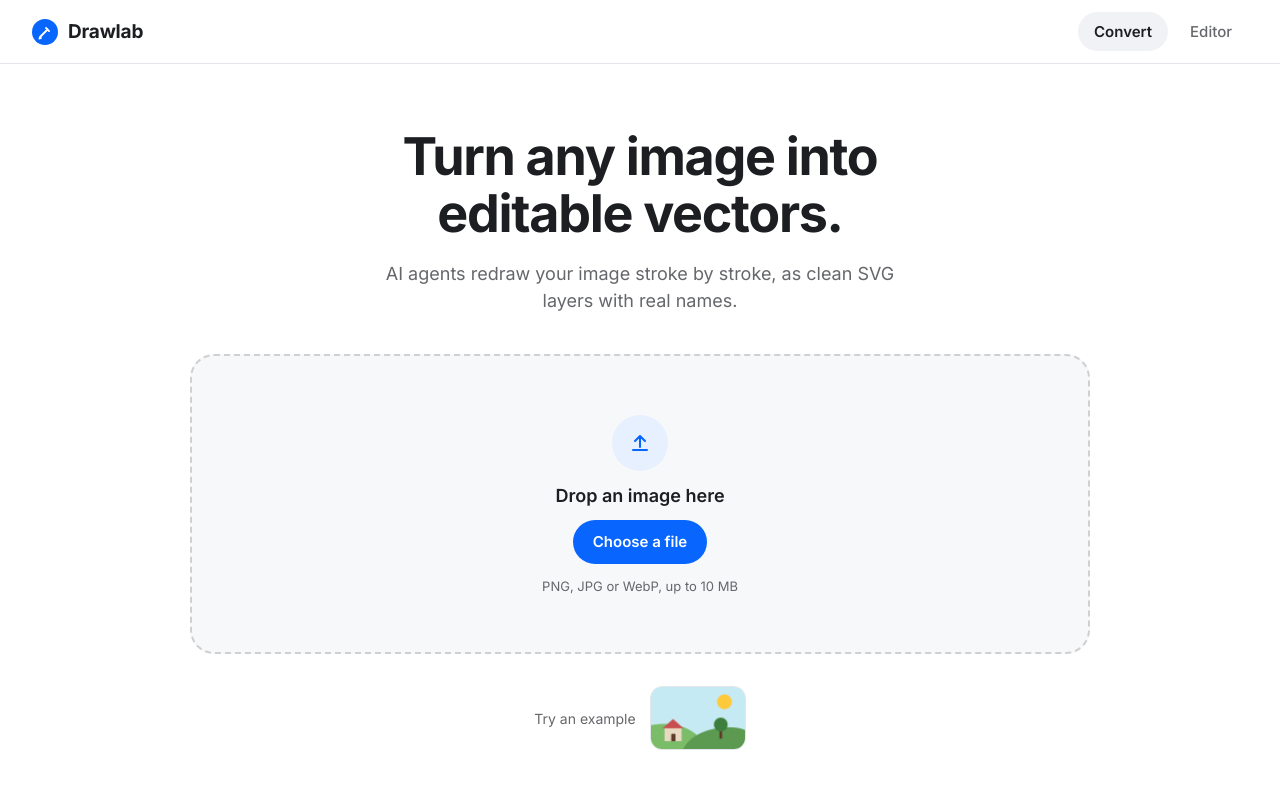
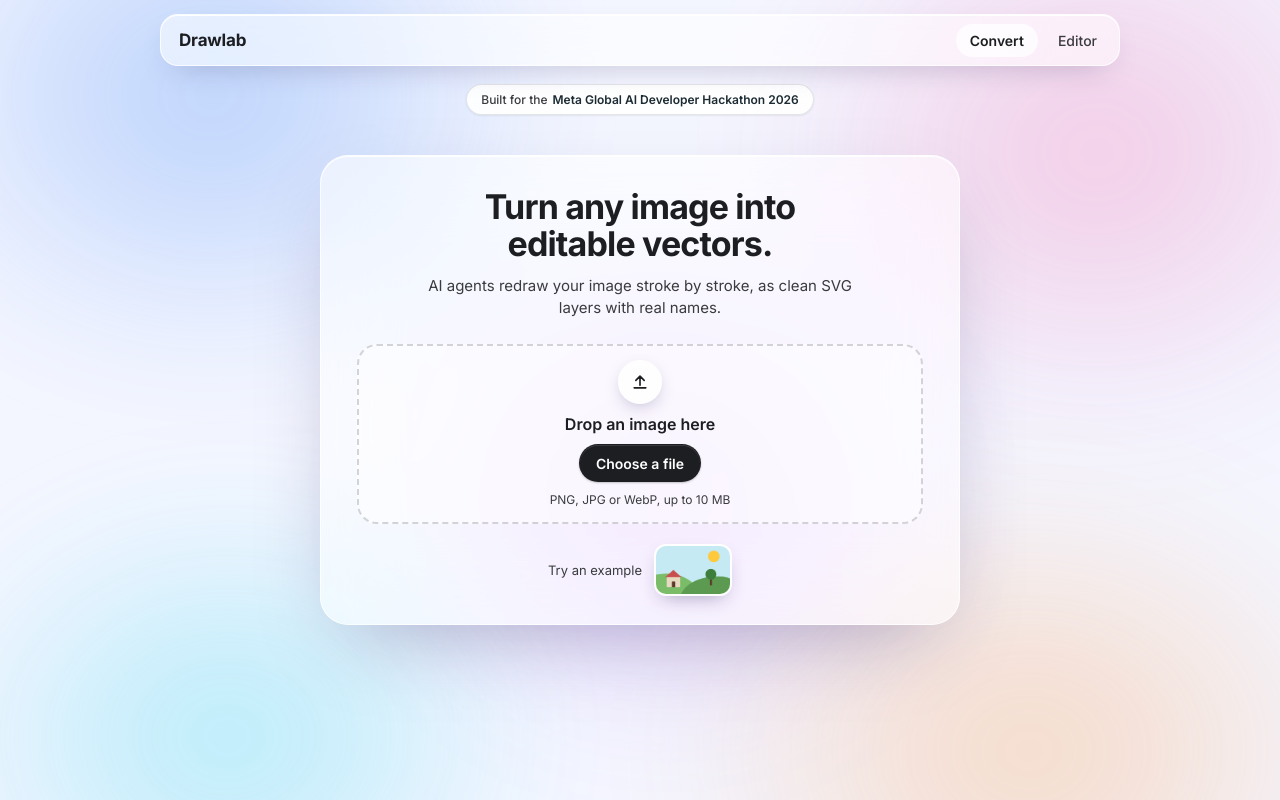
Before and after one commit to bborel-dev/drawlab, a React (Vite) app in the folder frontend/: page / in a window 1280 px wide. Built offline with nearby package versions, Linux system fonts and the light colour scheme.

Commit message:
feat: restyle the converter as glass over an animated color background

```diff
--- a/frontend/src/App.css
+++ b/frontend/src/App.css
@@ -1,17 +1,139 @@
+.backdrop {
+  position: fixed;
+  inset: 0;
+  z-index: -1;
+  overflow: hidden;
+}
+
+.blob {
+  position: absolute;
+  border-radius: 50%;
+  filter: blur(60px);
+}
+
+.blob-blue {
+  left: -12vw;
+  top: -22vh;
+  width: 54vw;
+  height: 70vh;
+  background: radial-gradient(closest-side, #3b82f6, transparent);
+  opacity: 0.32;
+  animation: drift-a 18s ease-in-out infinite alternate;
+}
+
+.blob-pink {
+  right: -12vw;
+  top: -16vh;
+  width: 50vw;
+  height: 68vh;
+  background: radial-gradient(closest-side, #ec4899, transparent);
+  opacity: 0.26;
+  animation: drift-b 22s ease-in-out infinite alternate;
+}
+
+.blob-violet {
+  left: 29vw;
+  top: 30vh;
+  width: 45vw;
+  height: 62vh;
+  background: radial-gradient(closest-side, #a855f7, transparent);
+  filter: blur(70px);
+  opacity: 0.26;
+  animation: drift-c 26s ease-in-out infinite alternate;
+}
+
+.blob-cyan {
+  left: -8vw;
+  bottom: -24vh;
+  width: 49vw;
+  height: 62vh;
+  background: radial-gradient(closest-side, #22d3ee, transparent);
+  opacity: 0.3;
+  animation: drift-a 20s ease-in-out infinite alternate;
+}
+
+.blob-orange {
+  right: -8vw;
+  bottom: -26vh;
+  width: 53vw;
+  height: 66vh;
+  background: radial-gradient(closest-side, #fb923c, transparent);
+  opacity: 0.3;
+  animation: drift-b 24s ease-in-out infinite alternate;
+}
+
+@keyframes drift-a {
+  to {
+    transform: translate(8vw, -6vh) scale(1.15);
+  }
+}
+
+@keyframes drift-b {
+  from {
+    transform: scale(1.1);
+  }
+
+  to {
+    transform: translate(-10vw, 8vh) scale(0.95);
+  }
+}
+
+@keyframes drift-c {
+  to {
+    transform: translate(4vw, 9vh) rotate(40deg);
+  }
+}
+
+.glass {
+  background: var(--glass-fill);
+  -webkit-backdrop-filter: var(--glass-blur);
+  backdrop-filter: var(--glass-blur);
+}
+
 .site-header {
+  position: sticky;
+  top: 14px;
+  z-index: 10;
   display: flex;
   align-items: center;
   justify-content: space-between;
-  height: 64px;
-  padding: 0 32px;
-  border-bottom: 1px solid var(--color-border);
+  width: min(960px, 100% - 32px);
+  height: 52px;
+  margin: 14px auto 0;
+  padding: 0 8px 0 18px;
+  border: 1px solid var(--glass-edge);
+  border-radius: 18px;
+  box-shadow:
+    0 12px 32px -16px rgb(40 30 90 / 35%),
+    inset 0 1px 0 rgb(255 255 255 / 90%);
+}
+
+.hackathon-badge {
+  display: flex;
+  align-items: center;
+  gap: 5px;
+  width: fit-content;
+  margin: 18px auto 0;
+  padding: 7px 14px;
+  border: 1px solid rgb(28 43 51 / 12%);
+  border-radius: 999px;
+  background: rgb(255 255 255 / 92%);
+  box-shadow: 0 1px 2px rgb(28 43 51 / 8%);
+  font-size: 12px;
+  font-weight: 600;
+  color: #1c2b33;
+}
+
+.hackathon-label {
+  font-weight: 500;
+  color: var(--color-text-secondary);
 }
 
 .brand {
   display: flex;
   align-items: center;
-  gap: 10px;
-  font-size: 19px;
+  gap: 8px;
+  font-size: 17px;
   font-weight: 700;
   letter-spacing: -0.01em;
 }
@@ -22,15 +144,15 @@
 }
 
 .nav-item {
-  padding: 10px 16px;
+  padding: 8px 14px;
   border-radius: 999px;
-  font-size: 15px;
+  font-size: 14px;
   font-weight: 500;
   color: var(--color-text-secondary);
 }
 
 .nav-item.is-active {
-  background: var(--color-surface-strong);
+  background: var(--glass-fill-strong);
   color: var(--color-text);
   font-weight: 600;
 }
@@ -43,14 +165,16 @@
   display: inline-flex;
   align-items: center;
   justify-content: center;
-  height: 44px;
-  padding: 0 20px;
-  border: none;
+  height: 38px;
+  padding: 0 16px;
+  border: 1px solid transparent;
   border-radius: 999px;
-  font-size: 15px;
+  font-size: 14px;
   font-weight: 600;
   cursor: pointer;
-  transition: background 150ms ease;
+  transition:
+    background 150ms ease,
+    box-shadow 150ms ease;
 }
 
 .button:disabled {
@@ -61,6 +185,9 @@
 .button-primary {
   background: var(--color-accent);
   color: #ffffff;
+  box-shadow:
+    0 1px 2px rgb(28 30 33 / 25%),
+    inset 0 1px 0 rgb(255 255 255 / 12%);
 }
 
 .button-primary:not(:disabled):hover {
@@ -68,12 +195,13 @@
 }
 
 .button-secondary {
-  background: var(--color-surface-strong);
+  border-color: rgb(255 255 255 / 80%);
+  background: rgb(255 255 255 / 60%);
   color: var(--color-text);
 }
 
 .button-secondary:hover {
-  background: var(--color-border);
+  background: rgb(255 255 255 / 85%);
 }
 
 .button-ghost {
@@ -82,27 +210,32 @@
 }
 
 .button-ghost:hover {
-  background: var(--color-surface);
+  background: rgb(255 255 255 / 50%);
 }
 
 .converter {
   display: flex;
   flex-direction: column;
   align-items: center;
-  gap: 20px;
-  width: min(900px, 100% - 32px);
-  margin: 0 auto;
-  padding: 28px 0 48px;
+  gap: 12px;
+  width: min(600px, 100% - 32px);
+  margin: 40px auto 40px;
+  padding: 18px 24px 20px;
+  border: 1px solid var(--glass-edge);
+  border-radius: 28px;
+  box-shadow: var(--glass-shadow);
 }
 
 .converter-empty {
   gap: 0;
-  padding-top: 64px;
+  width: min(640px, 100% - 32px);
+  margin-top: 40px;
+  padding: 32px 36px 28px;
 }
 
 .converter-empty h1 {
   margin: 0;
-  font-size: clamp(36px, 5vw, 52px);
+  font-size: clamp(28px, 4vw, 34px);
   font-weight: 700;
   letter-spacing: -0.025em;
   line-height: 1.1;
@@ -110,9 +243,9 @@
 }
 
 .lede {
-  max-width: 560px;
-  margin: 18px 0 0;
-  font-size: 18px;
+  max-width: 440px;
+  margin: 12px 0 0;
+  font-size: 15px;
   line-height: 1.5;
   text-align: center;
   color: var(--color-text-secondary);
@@ -120,10 +253,10 @@
 
 .error-banner {
   width: 100%;
-  margin: 28px 0 0;
+  margin: 24px 0 0;
   padding: 12px 16px;
-  border-radius: 12px;
-  background: var(--color-danger-soft);
+  border-radius: 14px;
+  background: rgb(253 236 236 / 85%);
   color: var(--color-danger);
   font-size: 14px;
 }
@@ -133,67 +266,71 @@
   flex-direction: column;
   align-items: center;
   justify-content: center;
-  gap: 14px;
+  gap: 10px;
   width: 100%;
-  height: 300px;
-  margin-top: 40px;
-  border: 2px dashed var(--color-border-strong);
-  border-radius: 24px;
-  background: #f7f8fa;
+  height: 180px;
+  margin-top: 24px;
+  border: 2px dashed rgb(28 30 33 / 18%);
+  border-radius: 20px;
+  background: rgb(255 255 255 / 45%);
   transition:
     border-color 150ms ease,
     background 150ms ease;
 }
 
 .drop-zone.is-over {
-  border-color: var(--color-accent);
-  background: var(--color-accent-soft);
+  border-color: #a855f7;
+  background: rgb(243 232 255 / 60%);
 }
 
 .drop-icon {
   display: grid;
   place-items: center;
-  width: 56px;
-  height: 56px;
+  width: 44px;
+  height: 44px;
   border-radius: 50%;
-  background: var(--color-accent-soft);
+  background: rgb(255 255 255 / 85%);
+  box-shadow: 0 6px 18px -6px rgb(40 30 90 / 35%);
 }
 
 .drop-title {
   margin: 0;
-  font-size: 18px;
+  font-size: 16px;
   font-weight: 600;
 }
 
 .drop-hint {
   margin: 0;
-  font-size: 13px;
+  font-size: 12px;
   color: var(--color-text-secondary);
 }
 
 .examples {
   display: flex;
   align-items: center;
-  gap: 14px;
-  margin-top: 32px;
-  font-size: 14px;
+  gap: 12px;
+  margin-top: 20px;
+  font-size: 13px;
   color: var(--color-text-secondary);
 }
 
 .example {
-  width: 96px;
-  height: 64px;
+  width: 78px;
+  height: 52px;
   padding: 0;
   overflow: hidden;
-  border: 1px solid var(--color-border);
+  border: 2px solid rgb(255 255 255 / 90%);
   border-radius: 12px;
   background: var(--color-background);
+  box-shadow: 0 8px 20px -8px rgb(40 30 90 / 40%);
   cursor: pointer;
   transition: box-shadow 150ms ease;
 }
 
 .example:hover {
-  box-shadow: 0 0 0 2px var(--color-accent);
+  box-shadow:
+    0 0 0 2px var(--color-accent),
+    0 8px 20px -8px rgb(40 30 90 / 40%);
 }
 
 .example img {
@@ -221,7 +358,7 @@
 
 .file-name {
   overflow: hidden;
-  font-size: 16px;
+  font-size: 14px;
   font-weight: 600;
   text-overflow: ellipsis;
   white-space: nowrap;
@@ -229,37 +366,38 @@
 
 .badge {
   flex: none;
-  padding: 4px 10px;
+  padding: 3px 9px;
   border-radius: 999px;
-  font-size: 13px;
+  font-size: 12px;
   font-weight: 600;
 }
 
-.badge-blue {
-  background: var(--color-accent-soft);
-  color: var(--color-accent-hover);
+.badge-neutral {
+  background: rgb(28 30 33 / 7%);
+  color: var(--color-text);
 }
 
 .badge-green {
-  background: var(--color-success-soft);
-  color: var(--color-success);
+  background: rgb(30 126 52 / 14%);
+  color: #1a6b2d;
 }
 
 .view-switch {
   display: flex;
   padding: 4px;
+  border: 1px solid rgb(255 255 255 / 80%);
   border-radius: 999px;
-  background: var(--color-surface-strong);
+  background: rgb(255 255 255 / 50%);
 }
 
 .view-switch button {
-  height: 36px;
-  padding: 0 16px;
+  height: 30px;
+  padding: 0 13px;
   border: none;
   border-radius: 999px;
   background: transparent;
   color: var(--color-text-secondary);
-  font-size: 14px;
+  font-size: 13px;
   font-weight: 600;
   cursor: pointer;
 }
@@ -267,7 +405,7 @@
 .view-switch button[aria-pressed='true'] {
   background: var(--color-background);
   color: var(--color-text);
-  box-shadow: 0 1px 3px rgb(0 0 0 / 12%);
+  box-shadow: 0 2px 6px rgb(40 30 90 / 18%);
 }
 
 .frame {
@@ -275,9 +413,11 @@
   width: 100%;
   margin: 0;
   overflow: hidden;
-  border-radius: 20px;
+  border-radius: 18px;
   background: var(--color-background);
-  box-shadow: 0 0 0 1px var(--color-border);
+  box-shadow:
+    0 0 0 1px rgb(255 255 255 / 90%),
+    0 18px 40px -20px rgb(40 30 90 / 45%);
 }
 
 .drawing-svg,
@@ -323,12 +463,15 @@
   top: 50%;
   display: grid;
   place-items: center;
-  width: 44px;
-  height: 44px;
-  margin: -22px 0 0 -22px;
+  width: 38px;
+  height: 38px;
+  margin: -19px 0 0 -19px;
+  border: 1px solid rgb(255 255 255 / 90%);
   border-radius: 50%;
-  background: #ffffff;
-  box-shadow: 0 4px 14px rgb(0 0 0 / 18%);
+  background: rgb(255 255 255 / 70%);
+  -webkit-backdrop-filter: blur(12px);
+  backdrop-filter: blur(12px);
+  box-shadow: 0 6px 18px rgb(0 0 0 / 20%);
   pointer-events: none;
 }
 
@@ -350,28 +493,30 @@
 
 .frame-tag {
   position: absolute;
-  top: 16px;
-  padding: 6px 12px;
+  top: 12px;
+  padding: 5px 10px;
   border-radius: 999px;
-  background: rgb(28 30 33 / 72%);
-  color: #ffffff;
-  font-size: 13px;
+  background: rgb(255 255 255 / 70%);
+  -webkit-backdrop-filter: blur(12px);
+  backdrop-filter: blur(12px);
+  color: var(--color-text);
+  font-size: 12px;
   font-weight: 600;
   pointer-events: none;
 }
 
 .frame-tag-left {
-  left: 16px;
+  left: 12px;
 }
 
 .frame-tag-right {
-  right: 16px;
+  right: 12px;
 }
 
 .drawing-status {
   display: flex;
   flex-direction: column;
-  gap: 14px;
+  gap: 12px;
   width: 100%;
 }
 
@@ -384,7 +529,7 @@
 
 .status-line p {
   margin: 0;
-  font-size: 15px;
+  font-size: 14px;
 }
 
 .status-line p span,
@@ -394,19 +539,19 @@
 
 .status-detail {
   flex: none;
-  font-size: 14px;
+  font-size: 13px;
 }
 
 .progress {
   height: 6px;
   border-radius: 6px;
-  background: var(--color-border);
+  background: rgb(255 255 255 / 70%);
 }
 
 .progress-fill {
   height: 100%;
   border-radius: 6px;
-  background: var(--color-accent);
+  background: var(--gradient-accent);
   transition: width 400ms ease;
 }
 
@@ -414,7 +559,7 @@
   display: flex;
   flex-wrap: wrap;
   gap: 8px 28px;
-  margin: 4px 0 0;
+  margin: 2px 0 0;
   padding: 0;
   list-style: none;
 }
@@ -422,17 +567,18 @@
 .step {
   display: flex;
   align-items: center;
-  gap: 8px;
-  font-size: 13px;
+  gap: 7px;
+  font-size: 12px;
   color: var(--color-text-secondary);
 }
 
 .step-dot {
   display: grid;
   place-items: center;
-  width: 20px;
-  height: 20px;
+  width: 18px;
+  height: 18px;
   border-radius: 50%;
+  background: rgb(255 255 255 / 60%);
   box-shadow: inset 0 0 0 2px var(--color-border-strong);
 }
 
@@ -446,7 +592,7 @@
 }
 
 .step-active {
-  color: var(--color-accent-hover);
+  color: var(--color-text);
   font-weight: 600;
 }
 
@@ -464,17 +610,31 @@
 
 .result-stats {
   margin: 0;
-  font-size: 14px;
+  font-size: 13px;
   color: var(--color-text-secondary);
 }
 
 .actions {
   display: flex;
   flex-wrap: wrap;
-  gap: 8px;
+  gap: 6px;
+}
+
+@media (max-width: 600px) {
+  .site-header {
+    padding: 0 6px 0 14px;
+  }
+
+  .converter,
+  .converter-empty {
+    margin-top: 24px;
+    padding: 20px;
+    border-radius: 26px;
+  }
 }
 
 @media (prefers-reduced-motion: reduce) {
+  .blob,
   .frame-placeholder {
     animation: none;
   }
--- a/frontend/src/App.tsx
+++ b/frontend/src/App.tsx
@@ -1,11 +1,15 @@
+import Backdrop from './Backdrop'
 import ConverterPage from './ConverterPage'
+import HackathonBadge from './HackathonBadge'
 import SiteHeader from './SiteHeader'
 import './App.css'
 
 function App() {
   return (
     <>
+      <Backdrop />
       <SiteHeader />
+      <HackathonBadge />
       <ConverterPage />
     </>
   )
--- /dev/null
+++ b/frontend/src/Backdrop.tsx
@@ -0,0 +1,13 @@
+function Backdrop() {
+  return (
+    <div className="backdrop" aria-hidden="true">
+      <span className="blob blob-blue" />
+      <span className="blob blob-pink" />
+      <span className="blob blob-violet" />
+      <span className="blob blob-cyan" />
+      <span className="blob blob-orange" />
+    </div>
+  )
+}
+
+export default Backdrop
--- a/frontend/src/ConverterPage.tsx
+++ b/frontend/src/ConverterPage.tsx
@@ -123,7 +123,7 @@ function ConverterPage() {
 
   if (phase === 'empty' || !source) {
     return (
-      <main className="converter converter-empty">
+      <main className="converter converter-empty glass">
         <h1>
           Turn any image into
           <br />
@@ -151,12 +151,12 @@ function ConverterPage() {
   })
 
   return (
-    <main className="converter">
+    <main className="converter glass">
       <div className="converter-row">
         <div className="file-info">
           <span className="file-name">{source.name}</span>
           {phase === 'drawing' ? (
-            <span className="badge badge-blue">Drawing</span>
+            <span className="badge badge-neutral">Drawing</span>
           ) : (
             <span className="badge badge-green">Done in {seconds} s</span>
           )}
--- a/frontend/src/DropZone.tsx
+++ b/frontend/src/DropZone.tsx
@@ -35,11 +35,11 @@ function DropZone({ onFile }: DropZoneProps) {
       onDrop={handleDrop}
     >
       <span className="drop-icon" aria-hidden="true">
-        <svg width="24" height="24" viewBox="0 0 24 24">
+        <svg width="20" height="20" viewBox="0 0 24 24">
           <path
             d="M12 16 V5 M7 10 L12 5 L17 10 M5 19 H19"
             fill="none"
-            stroke="#0866FF"
+            stroke="#1C1E21"
             strokeWidth="2"
             strokeLinecap="round"
             strokeLinejoin="round"
--- /dev/null
+++ b/frontend/src/HackathonBadge.tsx
@@ -0,0 +1,10 @@
+function HackathonBadge() {
+  return (
+    <p className="hackathon-badge">
+      <span className="hackathon-label">Built for the</span>
+      <span>Meta Global AI Developer Hackathon 2026</span>
+    </p>
+  )
+}
+
+export default HackathonBadge
--- a/frontend/src/SiteHeader.tsx
+++ b/frontend/src/SiteHeader.tsx
@@ -1,20 +1,7 @@
 function SiteHeader() {
   return (
-    <header className="site-header">
-      <div className="brand">
-        <svg width="26" height="26" viewBox="0 0 26 26" aria-hidden="true">
-          <circle cx="13" cy="13" r="13" fill="#0866FF" />
-          <path
-            d="M8 18 L15.5 10.5 M14 9 L17 12 M8 18 L7.4 19.6 L9 19"
-            fill="none"
-            stroke="#FFFFFF"
-            strokeWidth="1.8"
-            strokeLinecap="round"
-            strokeLinejoin="round"
-          />
-        </svg>
-        <span>Drawlab</span>
-      </div>
+    <header className="site-header glass">
+      <span className="brand">Drawlab</span>
       <nav className="site-nav" aria-label="Pages">
         <span className="nav-item is-active" aria-current="page">
           Convert
--- a/frontend/src/index.css
+++ b/frontend/src/index.css
@@ -1,14 +1,20 @@
 :root {
   --color-background: #ffffff;
+  --color-page: #f4f6ff;
   --color-surface: #f5f6f7;
   --color-surface-strong: #f0f2f5;
   --color-border: #e4e6eb;
   --color-border-strong: #ced0d4;
   --color-text: #1c1e21;
-  --color-text-secondary: #65676b;
-  --color-accent: #0866ff;
-  --color-accent-hover: #0654d1;
-  --color-accent-soft: #e7f0ff;
+  --color-text-secondary: #3a3b3f;
+  --glass-fill: rgb(255 255 255 / 55%);
+  --glass-fill-strong: rgb(255 255 255 / 75%);
+  --glass-edge: rgb(255 255 255 / 75%);
+  --glass-blur: blur(36px) saturate(1.5);
+  --glass-shadow: 0 30px 80px -30px rgb(40 30 90 / 35%), inset 0 1px 0 rgb(255 255 255 / 90%);
+  --color-accent: #1c1e21;
+  --color-accent-hover: #3a3b3f;
+  --gradient-accent: linear-gradient(90deg, #3b82f6, #a855f7, #ec4899);
   --color-success: #1e7e34;
   --color-success-soft: #e6f4ea;
   --color-danger: #b3261e;
@@ -21,7 +27,7 @@
 
 body {
   margin: 0;
-  background: var(--color-background);
+  background: var(--color-page);
   color: var(--color-text);
   font-family: Inter, system-ui, sans-serif;
   -webkit-font-smoothing: antialiased;
```
